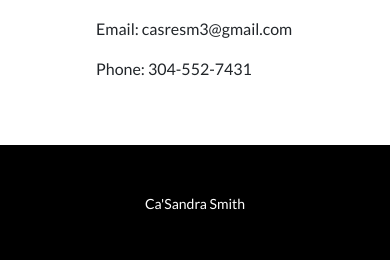
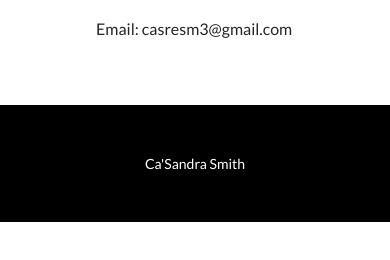
Before and after one commit to CaSandraSmith/CaSandraSmith.github.io, a plain HTML site: page index.html in a window 390 px wide. Shown: the part 4666-4926 px from the top of the page. After the commit the page ends 4888 px from the top, so only its background shows below. Drawn offline with nearby package versions, Linux system fonts and the light colour scheme.

Commit message:
Removed phone number

```diff
--- a/index.html
+++ b/index.html
@@ -346,7 +346,6 @@
                         </div>
                         <div class="connect-info">
                             <p>Email: casresm3@gmail.com</p>
-                            <p>Phone: 304-552-7431</p>
                         </div>
                     </div>
                 </div>
```
Also changed, not shown: 1 other file.
